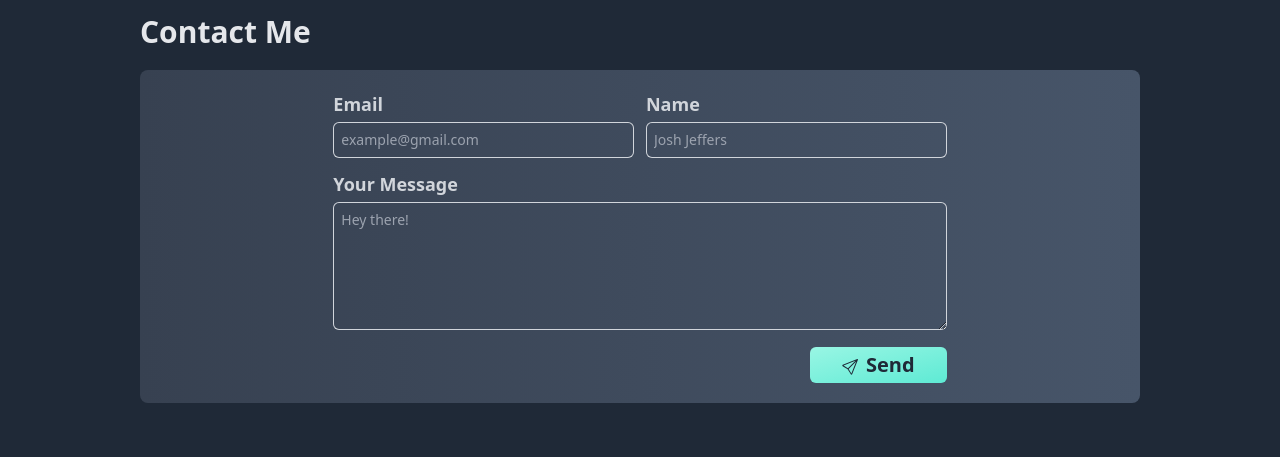
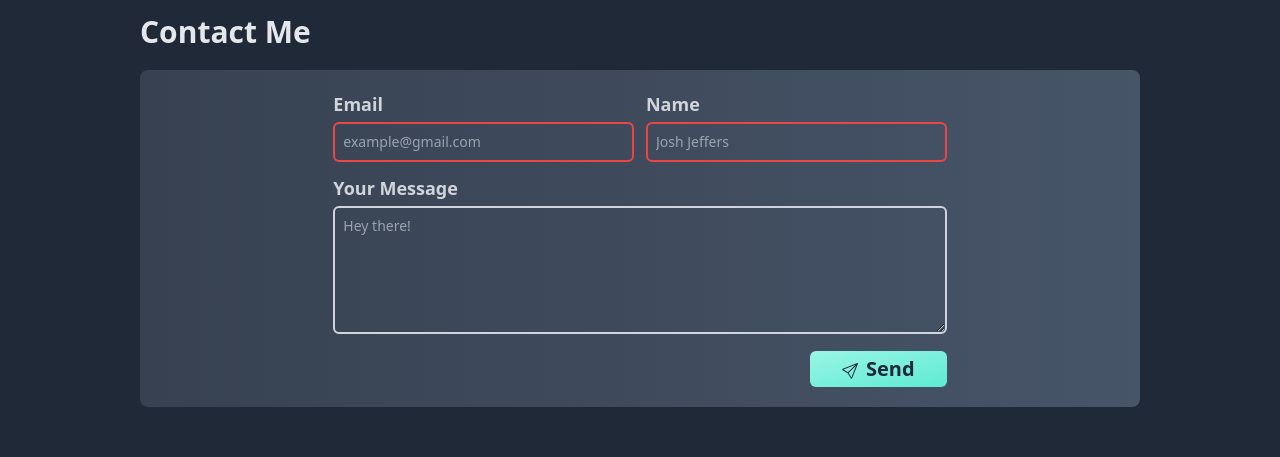
Before and after one commit to pumbas600/E-Portfolio, a React (Create React App) app: page / in a window 1280 px wide. Shown: the part 8085-8542 px from the top of the page. Built offline with nearby package versions, Linux system fonts and the light colour scheme.

Commit message:
Added basic form validation

```diff
--- a/src/Components/HomePage/ContactMe.tsx
+++ b/src/Components/HomePage/ContactMe.tsx
@@ -33,36 +33,38 @@ const ContactMe: React.FC = () => {
     return (
         <div>
             <Title name="Contact Me"/>
-            <div className="rounded-lg bg-gradient-to-r dark:from-gray-700 dark:to-slate-600 from-gray-800 to-slate-800
+            <form className="rounded-lg bg-gradient-to-r dark:from-gray-700 dark:to-slate-600 from-gray-800 to-slate-800
                             md:py-5 py-4 px-10"
             >
                 <div className="mx-auto flex flex-col space-y-3 md:w-8/12 w-full text-sm text-gray-300">
                     <div className="flex flex-row space-x-3">
                         <LabelledInput label="Email" className="w-1/2">
                             <input
-                                className="rounded-md ring-1 ring-gray-300 bg-transparent p-2 outline-none focus:ring-2
-                                           focus:ring-teal-200 ring-inset w-full"
+                                className="rounded-md border-gray-300 bg-transparent p-2 outline-none border-2
+                                           focus:border-teal-200 w-full invalid:border-red-500"
                                 placeholder="example@gmail.com"
-                                type="text"
+                                type="email"
                                 onChange={updateEmail}
                                 value={state.email}
+                                required
                             />
                         </LabelledInput>
                         <LabelledInput label="Name" className="w-1/2">
                             <input
-                                className="rounded-md ring-1 ring-gray-300 bg-transparent p-2 outline-none focus:ring-2
-                                           focus:ring-teal-200 ring-inset w-full"
+                                className="rounded-md border-gray-300 bg-transparent p-2 outline-none border-2
+                                           focus:border-teal-200 w-full invalid:border-red-500"
                                 placeholder="Josh Jeffers"
                                 type="text"
                                 onChange={updateName}
                                 value={state.name}
+                                required
                             />
                         </LabelledInput>
                     </div>
                     <LabelledInput label="Your Message">
                         <textarea
-                            className="rounded-md h-32 ring-1 ring-gray-300 bg-transparent p-2 outline-none focus:ring-2
-                                       focus:ring-teal-200 ring-inset w-full"
+                            className="rounded-md h-32 border-2 border-gray-300 bg-transparent p-2 outline-none
+                                       focus:border-teal-200 w-full"
                             placeholder="Hey there!"
                             onChange={updateMessage}
                             value={state.message}
@@ -72,8 +74,8 @@ const ContactMe: React.FC = () => {
                         <button
                             className="flex flex-row items-center text-xl font-bold rounded-md py-1 px-8 text-gray-800
                                        bg-gradient-to-br from-teal-200 to-teal-300 transition-transform hover:scale-105"
-                            disabled={state.email === '' || state.name === ''}
-                            onClick={e => sendMessage()}
+                            type="submit"
+                            onClick={e => {}}
                         >
                             <svg xmlns="http://www.w3.org/2000/svg" width="16" height="16" fill="currentColor"
                                  className="bi bi-send mt-1" viewBox="0 0 16 16">
@@ -86,7 +88,7 @@ const ContactMe: React.FC = () => {
                         </button>
                     </div>
                 </div>
-            </div>
+            </form>
         </div>
     )
 }
```
